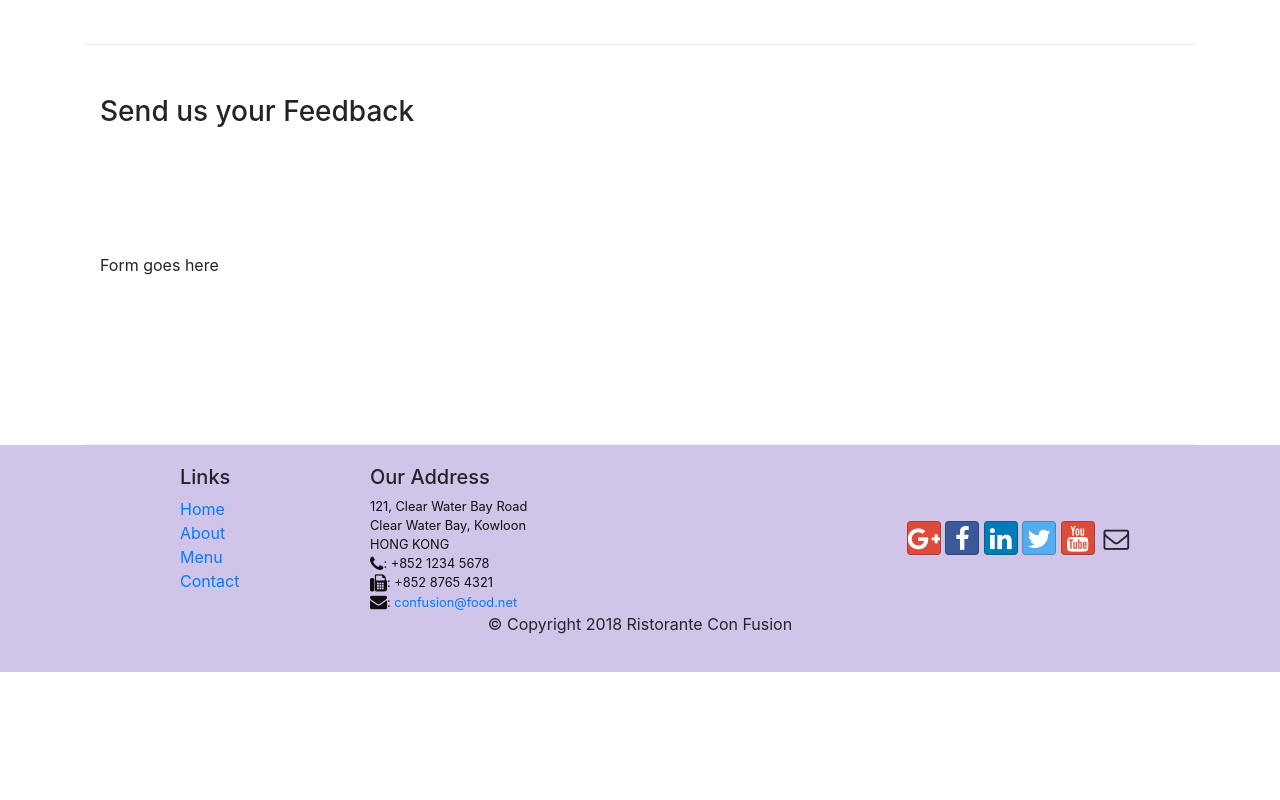
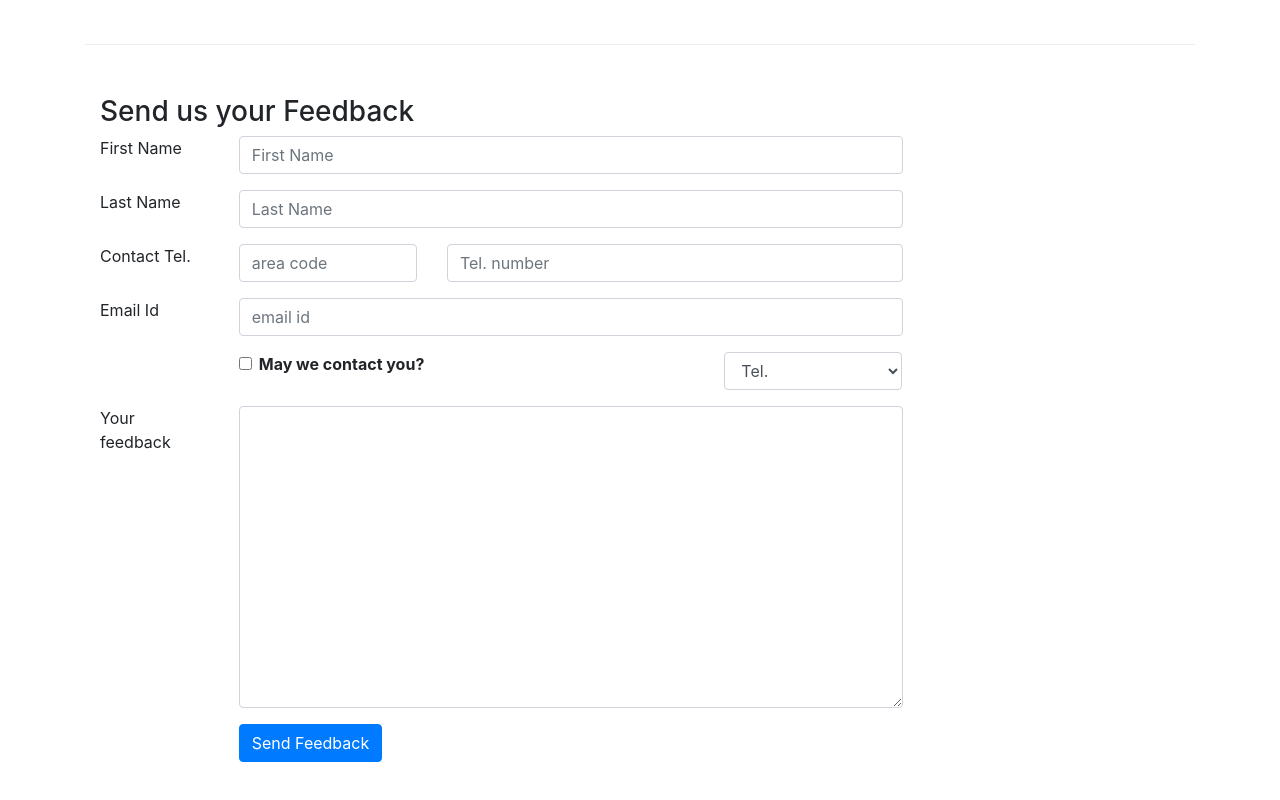
Before and after one commit to ambarish99/bootstrap4, a website: page contactus.html in a window 1280 px wide. Shown: the part 820-1620 px from the top of the page. Before the commit the page ends 1492 px from the top, so only its background shows below. Drawn offline with nearby package versions, Linux system fonts and the light colour scheme.

Commit message:
forms in contactus.html

```diff
--- a/contactus.html
+++ b/contactus.html
@@ -92,7 +92,64 @@
               <h3>Send us your Feedback</h3>
            </div>
             <div class="col-12 col-md-9">
-                Form goes here
+                <form>
+                    <div class="form-group row">
+                        <label for="firstname" class="col-md-2 col-form-lable">First Name</label>
+                        <div class="col-md-10">
+                            <input type="text" class="form-control" id="firstname" name="firstname" placeholder="First Name">
+                        </div>
+                    </div>
+                    <div class="form-group row">
+                        <label for="lastname" class="col-md-2 col-form-lable">Last Name</label>
+                        <div class="col-md-10">
+                            <input type="text" class="form-control" id="lastname" name="lastname" placeholder="Last Name">
+                        </div>
+                    </div>
+
+
+                    <div class="form-group row">
+                        <label for="telnum" class="col-12 col-md-2 col-form-lable">Contact Tel.</label>
+                        <div class="col-5 col-md-3">
+                            <input type="text" class="form-control" id="areacode" name="areacode" placeholder="area code">
+                        </div>
+                        <div class=" col-7 col-md-7">
+                            <input type="text" class="form-control" id="telnum" name="telnum" placeholder="Tel. number">
+                        </div>
+                    </div>
+                    <div class="form-group row">
+                        <label for="emailid" class="col-md-2 col-form-lable">Email Id</label>
+                        <div class="col-md-10">
+                            <input type="email" class="form-control" id="emailid" name="emailid" placeholder="email id">
+                        </div>
+                    </div>
+                    <div class="form-group row">
+                        <div class="col-md-6 offset-md-2">
+                            <div class="form-check">
+                                <input type="checkbox" class="form-check-input" name="approve" id="approve" value="approve">
+                                <label class="form-check-label" for="approve"><strong>May we contact you?</strong></label>
+                            </div>
+                        </div>
+                        <div class="col-md-3 offset-md-1">
+                            <select class="form-control">
+                                <option>Tel.</option>
+                                <option>Email</option>
+                            </select>
+                        </div>
+                    </div>
+                    <div class="form-group row">
+                        <label for="feedback" class="col-md-2 col-form-lable">Your feedback</label>
+                        <div class="col-md-10">
+                            <textarea type="text" class="form-control" id="feedback" name="feedback" rows="12"></textarea>
+                        </div>
+                    </div>
+                    <div class="form-group row">
+                        <div class="offset-md-2 col-md-10">
+                            <button type="submit" class="btn btn-primary">
+                                Send Feedback
+                            </button>
+                        </div>
+                    </div>
+                </form>
             </div>
              <div class="col-12 col-md">
             </div>
```
